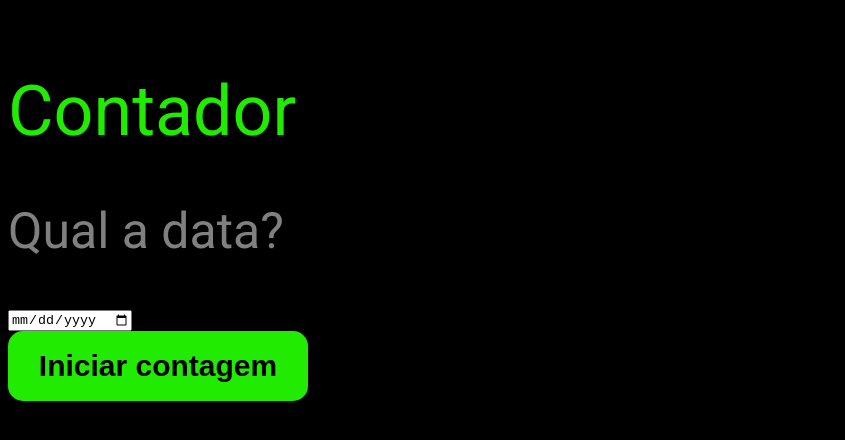
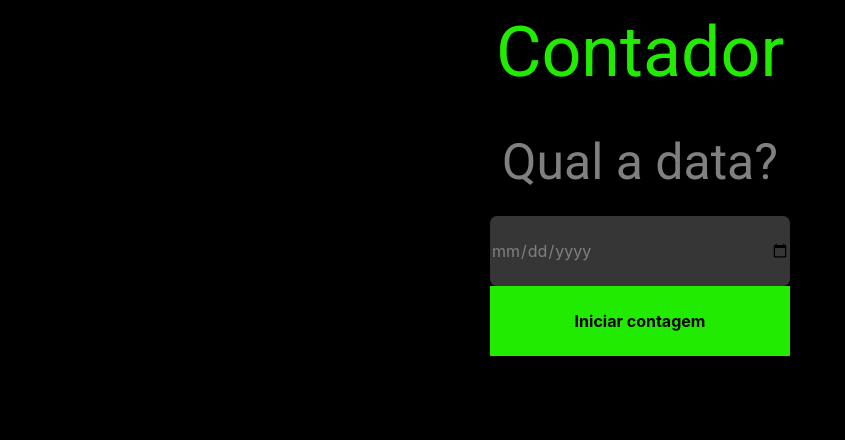
Before and after one commit to LeandroFogaca/contadorDevChallenge, a plain HTML site: page index.html in a window 1280 px wide. Shown: the whole page, without its empty margins (0-845 px from the left). Drawn offline with nearby package versions, Linux system fonts and the light colour scheme.

Commit message:
centralizado itens

```diff
--- a/index.html
+++ b/index.html
@@ -7,23 +7,32 @@
     <title>Document</title>
     <link rel="stylesheet" href="style.css">
     <link href="https://fonts.googleapis.com/css2?family=Roboto&display=swap" rel="stylesheet">
-    <!-- <link rel="stylesheet" href="https://stackpath.bootstrapcdn.com/bootstrap/4.1.3/css/bootstrap.min.css" integrity="sha384-MCw98/SFnGE8fJT3GXwEOngsV7Zt27NXFoaoApmYm81iuXoPkFOJwJ8ERdknLPMO" crossorigin="anonymous"> -->
+    <link rel="stylesheet" href="https://stackpath.bootstrapcdn.com/bootstrap/4.1.3/css/bootstrap.min.css"
+        integrity="sha384-MCw98/SFnGE8fJT3GXwEOngsV7Zt27NXFoaoApmYm81iuXoPkFOJwJ8ERdknLPMO" crossorigin="anonymous">
 </head>
 
 <body>
-    <div class="container flex">
+    <div class="container-fluid bg">
+        <div class="row justify-content-center align-items-center">
+            <p class="contador">Contador</p>
+        </div>
+        <div class="row justify-content-center align-items-center">
+            <p class="text">Qual a data?</p>
+        </div>
+        <div class="row justify-content-center align-items-center">
+            <input type="date" name="data" id="input"><br>
+        </div>
+        <div class="row justify-content-center align-items-center">
+            <button>
+                <strong>Iniciar contagem</strong>
+            </button>
+        </div>
 
-        <p class="contador">Contador</p>
-        <p class="text">Qual a data?</p>
-        <input type="date" name="data" id="input"><br>
-        <button>
-            <strong>Iniciar contagem</button>
-        </strong>
 
     </div>
 
     <script src="script_index.js"></script>
-    <!-- <script src="https://code.jquery.com/jquery-3.3.1.slim.min.js"
+    <script src="https://code.jquery.com/jquery-3.3.1.slim.min.js"
         integrity="sha384-q8i/X+965DzO0rT7abK41JStQIAqVgRVzpbzo5smXKp4YfRvH+8abtTE1Pi6jizo"
         crossorigin="anonymous"></script>
     <script src="https://cdnjs.cloudflare.com/ajax/libs/popper.js/1.14.3/umd/popper.min.js"
@@ -31,7 +40,7 @@
         crossorigin="anonymous"></script>
     <script src="https://stackpath.bootstrapcdn.com/bootstrap/4.1.3/js/bootstrap.min.js"
         integrity="sha384-ChfqqxuZUCnJSK3+MXmPNIyE6ZbWh2IMqE241rYiqJxyMiZ6OW/JmZQ5stwEULTy"
-        crossorigin="anonymous"></script> -->
+        crossorigin="anonymous"></script>
 
 </body>
 
--- a/style.css
+++ b/style.css
@@ -1,3 +1,15 @@
+input {
+    -moz-border-radius: 7px;
+    -webkit-border-radius: 7px;
+    border-radius: 7px;
+    width: 300px;
+    font-size: 20px;
+    height: 70px;
+    background-color: #363636;
+    color: gray;
+    border-style: none;
+
+}
 button {
     -moz-border-radius: 7px;
     -webkit-border-radius: 7px;
@@ -38,18 +50,6 @@ div {
 */
 
 /*
-input {
-    -moz-border-radius: 7px;
-    -webkit-border-radius: 7px;
-    border-radius: 7px;
-    width: 300px;
-    font-size: 20px;
-    height: 70px;
-    background-color: #363636;
-    color: gray;
-    border-style: none;
-
-}
 .top{
     align-content: space-between;
     align-items:start;
```
Also changed, not shown: contador.html (+5 -5 lines).
